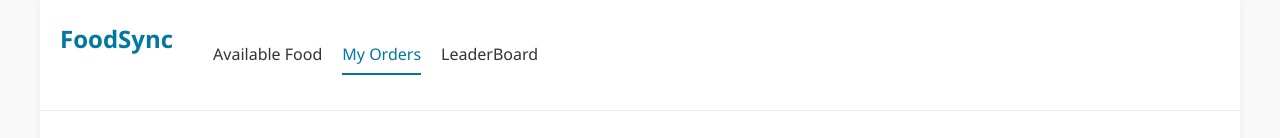
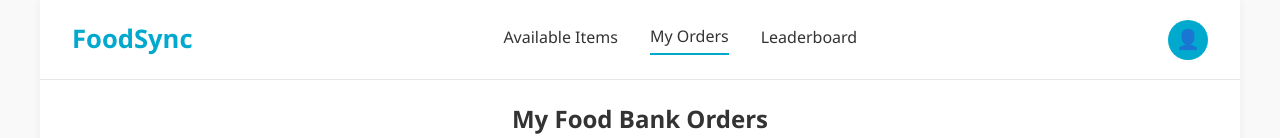
Before and after one commit to potatobox1/FoodSync, a React (Vite) app in the folder Frontend/: page /OrdersPage in a window 1280 px wide. Shown: the top 138 px of the page. Built offline with nearby package versions, Linux system fonts and the light colour scheme; no server answers.

Commit message:
navbar consistent

```diff
--- /dev/null
+++ b/Frontend/src/components/foodbank_navbar.tsx
@@ -0,0 +1,37 @@
+import React from "react";
+import styles from "../styles/Navbar.module.css";
+
+interface NavbarProps {
+  active: "inventory" | "orders" | "leaderboard";
+}
+
+const FNavbar: React.FC<NavbarProps> = ({ active }) => {
+  return (
+    <header className={styles.header}>
+      <div className={styles.logo}>FoodSync</div>
+      <nav className={styles.nav}>
+        <a
+          href="/inventory"
+          className={active === "inventory" ? styles.active : ""}
+        >
+          Available Items
+        </a>
+        <a
+          href="/OrdersPage"
+          className={active === "orders" ? styles.active : ""}
+        >
+          My Orders
+        </a>
+        <a
+          href="/leaderboard"
+          className={active === "leaderboard" ? styles.active : ""}
+        >
+          Leaderboard
+        </a>
+      </nav>
+      <div className={styles.userIcon}>👤</div>
+    </header>
+  );
+};
+
+export default FNavbar;
--- a/Frontend/src/pages/IncomingOrders.tsx
+++ b/Frontend/src/pages/IncomingOrders.tsx
@@ -8,7 +8,7 @@ import { addCompletedOrder } from "../services/completedorders";
 import { fetchUserById } from "../services/user";
 import { getUserIdByFoodbankId } from "../services/foodbank";
 import { useAppSelector } from "../redux/hooks";
-import Navbar from "../components/navbar";
+import Navbar from "../components/NavBar";
 
 interface DonationRequest {
   _id: string;
--- a/Frontend/src/pages/MainInventory.tsx
+++ b/Frontend/src/pages/MainInventory.tsx
@@ -1,7 +1,7 @@
 "use client"
 
 import { useState, useEffect } from "react"
-import Header from "../components/header"
+import FNavbar from "../components/foodbank_navbar"
 import CategoryFilter from "../components/category-filter"
 import FoodListings from "../components/food-listings"
 import FilterSidebar from "../components/filter-sidebar"
@@ -105,7 +105,7 @@ export default function MainInventory() {
 
   return (
     <main className="min-h-screen">
-      <Header />
+      <FNavbar active="inventory" />
       <div className="container main-content">
         <h1 className="page-title">Available Food Donations</h1>
 
--- a/Frontend/src/pages/OrdersPage.tsx
+++ b/Frontend/src/pages/OrdersPage.tsx
@@ -4,7 +4,7 @@ import { fetchDonationRequestsForFoodbank } from '../services/addDonationRequest
 import { fetchRestaurantById } from '../services/restaurant';
 import { fetchUserById } from '../services/user';
 import { useAppSelector } from "../redux/hooks";
-
+import FNavbar from '../components/foodbank_navbar';
 
 interface Restaurant {
   _id: string;
@@ -138,16 +138,7 @@ const OrdersPage: React.FC = () => {
 
   return (
     <div className="orders-page">
-      <header className="header">
-        <div className="logo">FoodSync</div>
-        <nav className="navigation">
-          {/* <a href="#" className="nav-link">Dashboard</a> */}
-          <a href="/inventory" className="nav-link">Available Food</a>
-          <a href="/OrdersPage" className="nav-link active">My Orders</a>
-          <a href="/leaderboard" className="nav-link">LeaderBoard</a>
-        </nav>
-      </header>
-
+      <FNavbar active="orders" />
       <main className="main-content">
         <h1 className="page-title">My Food Bank Orders</h1>
 
--- a/Frontend/src/pages/RestaurantDashboard.tsx
+++ b/Frontend/src/pages/RestaurantDashboard.tsx
@@ -3,7 +3,7 @@ import styles from "../styles/RestaurantDashboard.module.css";
 import AddItemModal from "./addItemModal";
 import { fetchFoodItemsByRestaurant } from "../services/foodItems";
 import { useAppSelector } from "../redux/hooks";
-import Navbar from "../components/navbar";// <-- NEW
+import Navbar from "../components/NavBar";// <-- NEW
 
 export default function Dashboard() {
   const restaurantId: string = useAppSelector((state: any) => state.user.type_id);
```
